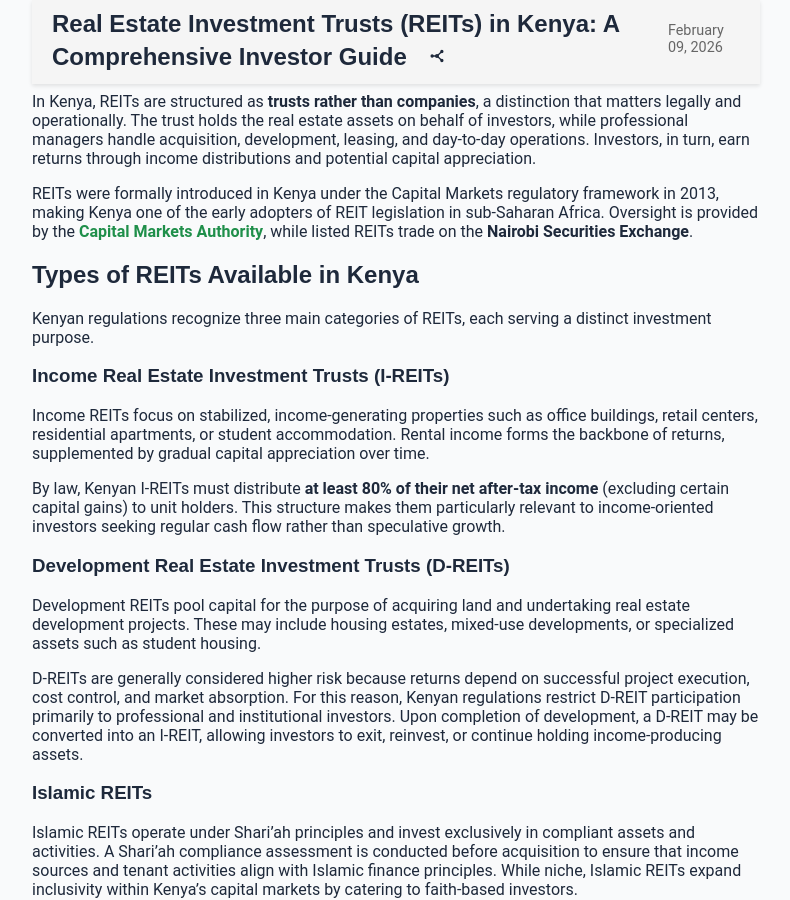
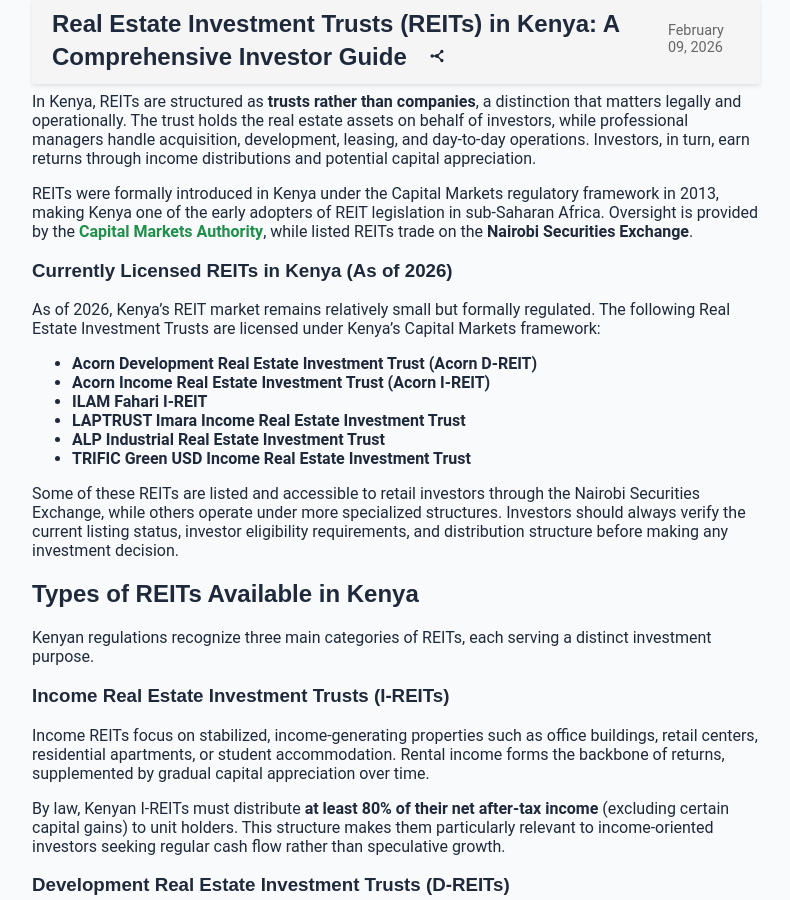
Before and after one commit to Coinimain/kenyanmmf, a Jekyll site: the page built from _posts/2026-02-09-kenya-reits-investment-guide.md, in a window 1280 px wide and 900 px high, scrolled down 456 px. Shown: the whole window, without its empty margins (244-1034 px from the left). Built offline with Jekyll 4.4.1, drawn with Linux system fonts in a browser that asks for light colours; comment, search, counter and statistics services are not loaded.

Commit message:
Add licensed REIT names section to Kenya REITs investment guide

```diff
--- a/_posts/2026-02-09-kenya-reits-investment-guide.md
+++ b/_posts/2026-02-09-kenya-reits-investment-guide.md
@@ -20,6 +20,19 @@
 In Kenya, REITs are structured as **trusts rather than companies**, a distinction that matters legally and operationally. The trust holds the real estate assets on behalf of investors, while professional managers handle acquisition, development, leasing, and day-to-day operations. Investors, in turn, earn returns through income distributions and potential capital appreciation.
 
 REITs were formally introduced in Kenya under the Capital Markets regulatory framework in 2013, making Kenya one of the early adopters of REIT legislation in sub-Saharan Africa. Oversight is provided by the [**Capital Markets Authority**](https://licensees.cma.or.ke/licenses/14/), while listed REITs trade on the **Nairobi Securities Exchange**.
+
+### Currently Licensed REITs in Kenya (As of 2026)
+
+As of 2026, Kenya’s REIT market remains relatively small but formally regulated. The following Real Estate Investment Trusts are licensed under Kenya’s Capital Markets framework:
+
+- **Acorn Development Real Estate Investment Trust (Acorn D-REIT)**
+- **Acorn Income Real Estate Investment Trust (Acorn I-REIT)**
+- **ILAM Fahari I-REIT**
+- **LAPTRUST Imara Income Real Estate Investment Trust**
+- **ALP Industrial Real Estate Investment Trust**
+- **TRIFIC Green USD Income Real Estate Investment Trust**
+
+Some of these REITs are listed and accessible to retail investors through the Nairobi Securities Exchange, while others operate under more specialized structures. Investors should always verify the current listing status, investor eligibility requirements, and distribution structure before making any investment decision.
 
 ## Types of REITs Available in Kenya
 
```
